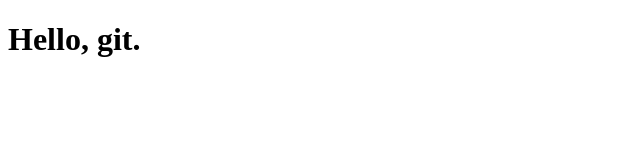
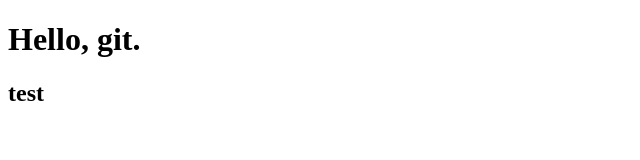
Before and after one commit to S-A-V/git-test, a website: page index.html in a window 1280 px wide. Shown: the full height of the page, 0-640 px from the left. Drawn offline with Linux system fonts and the light colour scheme.

Commit message:
feat(demo): demo 3

```diff
--- a/index.html
+++ b/index.html
@@ -6,5 +6,6 @@
   </head>
   <body>
     <h1>Hello, git.</h1>
+    <h2>test</h2>
   </body>
 </html>
--- a/package.json
+++ b/package.json
@@ -1,6 +1,6 @@
 {
   "name": "git-test",
-  "version": "0.0.1",
+  "version": "0.0.2",
   "description": "for exercising",
   "main": "index.js",
   "scripts": {
```
Also changed, not shown: README.md.
